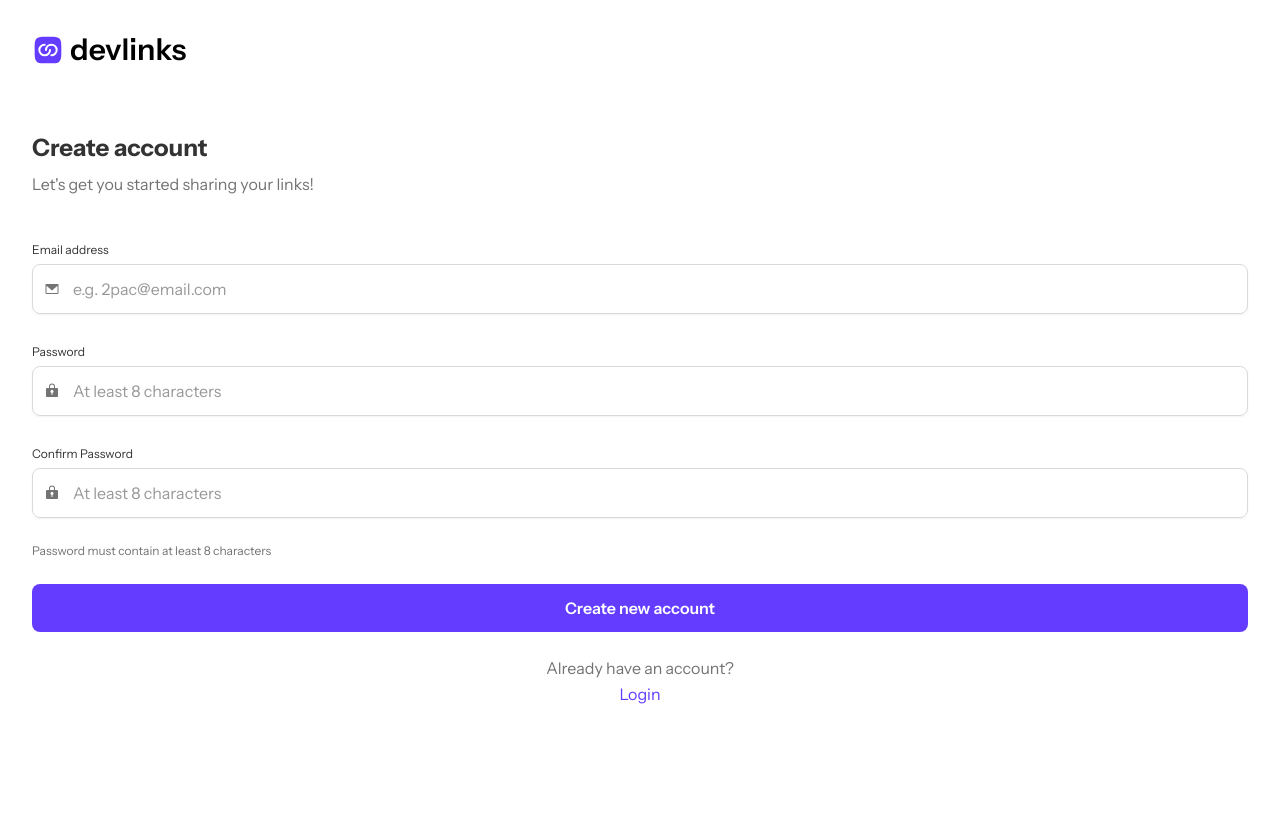
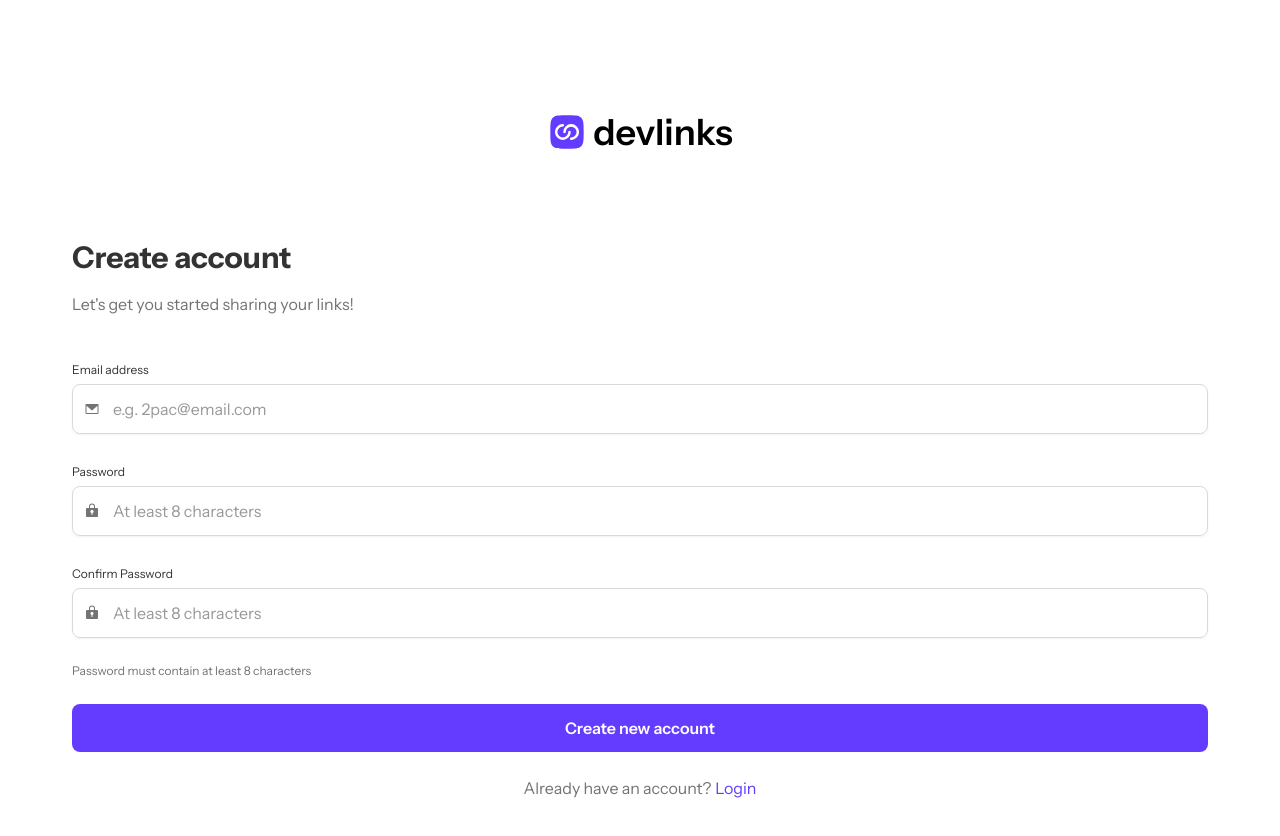
Before and after one commit to o-ashour/link-sharing-app, a Next.js app: page /signup in a window 1280 px wide. Shown: the top 836 px of the page. Before the commit the page ends 800 px from the top, so only its background shows below. Built offline with nearby package versions, Linux system fonts and the light colour scheme.

Commit message:
Make Signup Page Responsive for Tablet Size

```diff
--- a/src/app/signup/page.tsx
+++ b/src/app/signup/page.tsx
@@ -1,29 +1,22 @@
 'use client'
 
-import Image from "next/image";
 import Link from "next/link";
 import { icons } from '../../config';
 import TextInputWithIcon from '../../components/UI/TextInputWithIcon';
 import Button from '../../components/UI/Button';
+import AuthHeader from '../../components/layout/AuthHeader';
 
 export default function Page() {
   // to be integrated into logic
   const isError = false;
 
   return (
-    <section className='flex min-h-full flex-1 flex-col justify-center px-8 py-8 space-y-16 lg:px-8'>
-      <header className="flex items-center gap-1.5 sm:w-full">
-        <figure>
-          <Image src='/logo/logo-devlinks-small.svg' alt='logo' width={32} height={32} />
-        </figure>
-        <h1 className="text-3xl font-semibold">
-          devlinks
-        </h1>
-      </header>
+    <section className='flex min-h-full flex-1 flex-col justify-center px-8 py-8 space-y-16 md:px-36 md:py-28 md:space-y-12 lg:px-8'>
+      <AuthHeader />
 
-      <main>
+      <main className="md:p-10">
         <div>
-          <h2 className="mb-2 text-grey-400 text-2xl font-bold">
+          <h2 className="mb-2 text-grey-400 text-2xl md:text-3xl md:mb-4 font-bold">
             Create account
           </h2>
           <p className="text-grey-300">
@@ -71,8 +64,8 @@ export default function Page() {
             </div>
           </form>
 
-          <div className="mt-6 text-center">
-            <p className='text-grey-300 mb-0.5 '>
+          <div className="flex flex-col mt-6 text-center justify-center md:gap-1 md:flex-row">
+            <p className='text-grey-300'>
               Already have an account?
             </p>
             <Link href="/login" className="text-purple-300">
```
